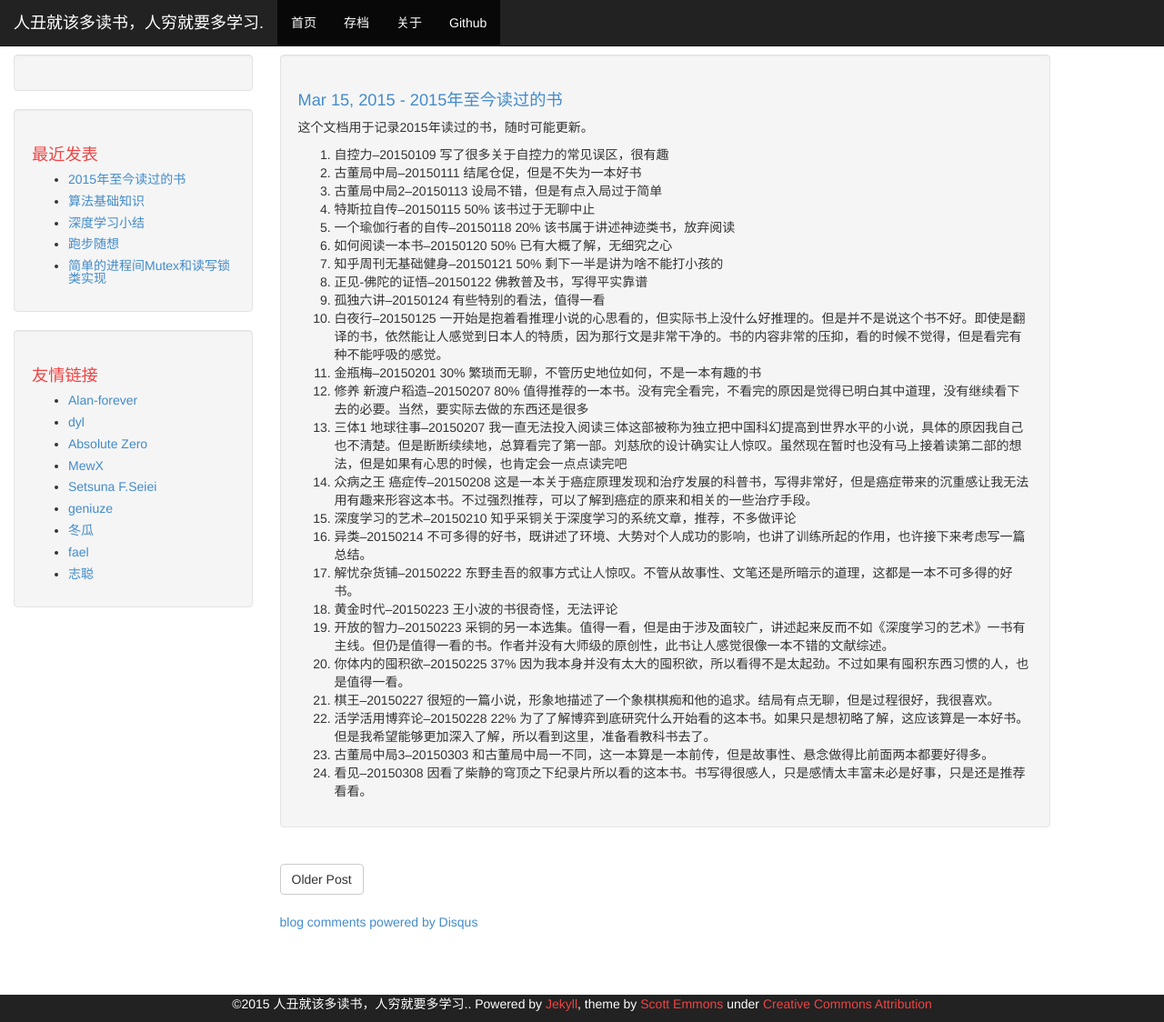
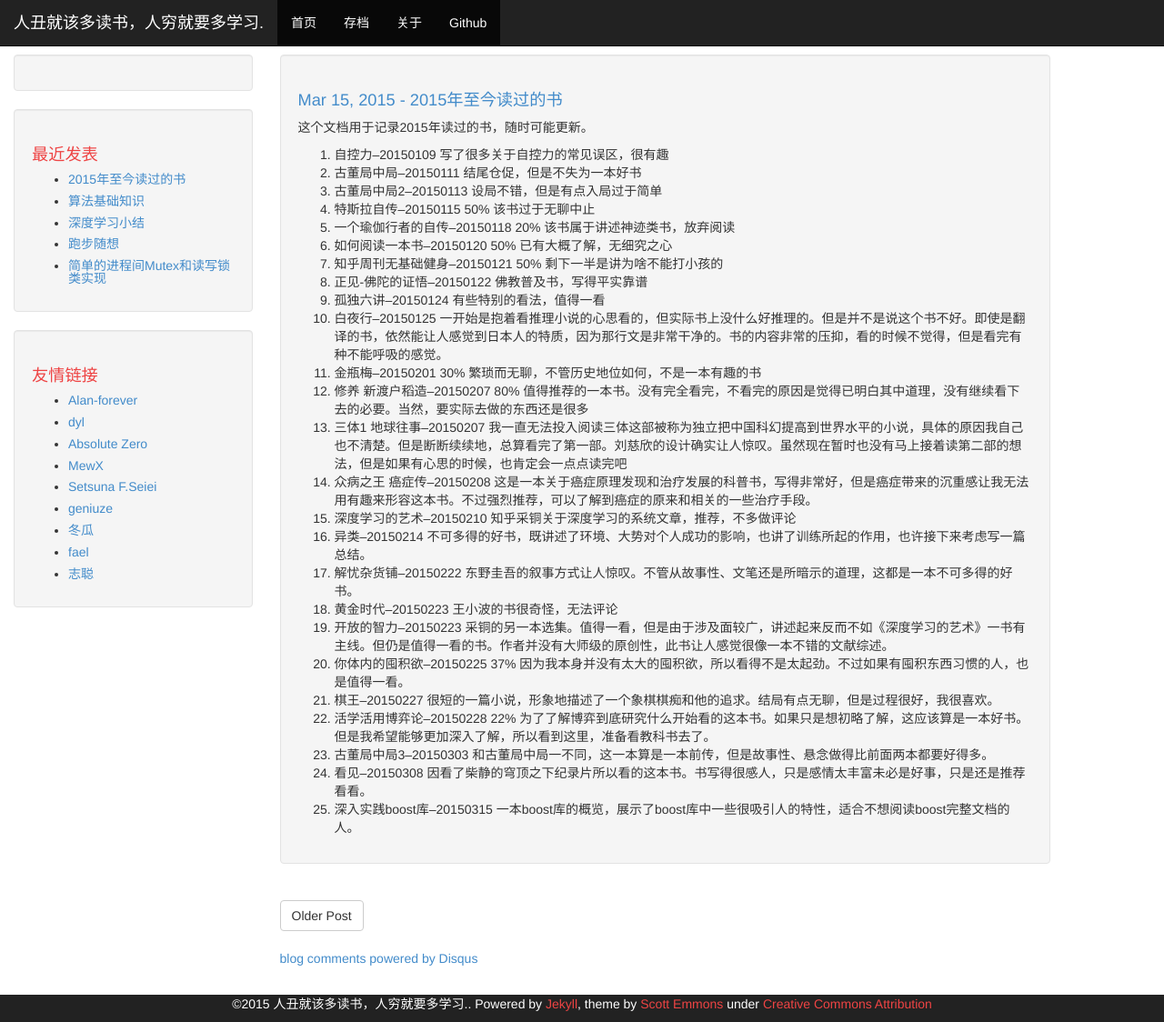
Before and after one commit to phonzia/old_blog, a Jekyll site: the page built from _posts/2015-03-15-BooksRead.md, in a window 1280 px wide and 1124 px high. Shown: the whole window at 91% size. Built offline with Jekyll 4.4.1, drawn with Linux system fonts in a browser that asks for light colours; Markdown is read by kramdown in place of the engine named in the settings; comment, search, counter and statistics services are not loaded.

Commit message:
add book read

```diff
--- a/_posts/2015-03-15-BooksRead.md
+++ b/_posts/2015-03-15-BooksRead.md
@@ -29,3 +29,4 @@ title: "2015年至今读过的书"
 22. 活学活用博弈论--20150228 22% 为了了解博弈到底研究什么开始看的这本书。如果只是想初略了解，这应该算是一本好书。但是我希望能够更加深入了解，所以看到这里，准备看教科书去了。
 23. 古董局中局3--20150303 和古董局中局一不同，这一本算是一本前传，但是故事性、悬念做得比前面两本都要好得多。
 24. 看见--20150308 因看了柴静的穹顶之下纪录片所以看的这本书。书写得很感人，只是感情太丰富未必是好事，只是还是推荐看看。
+25. 深入实践boost库--20150315 一本boost库的概览，展示了boost库中一些很吸引人的特性，适合不想阅读boost完整文档的人。
```
